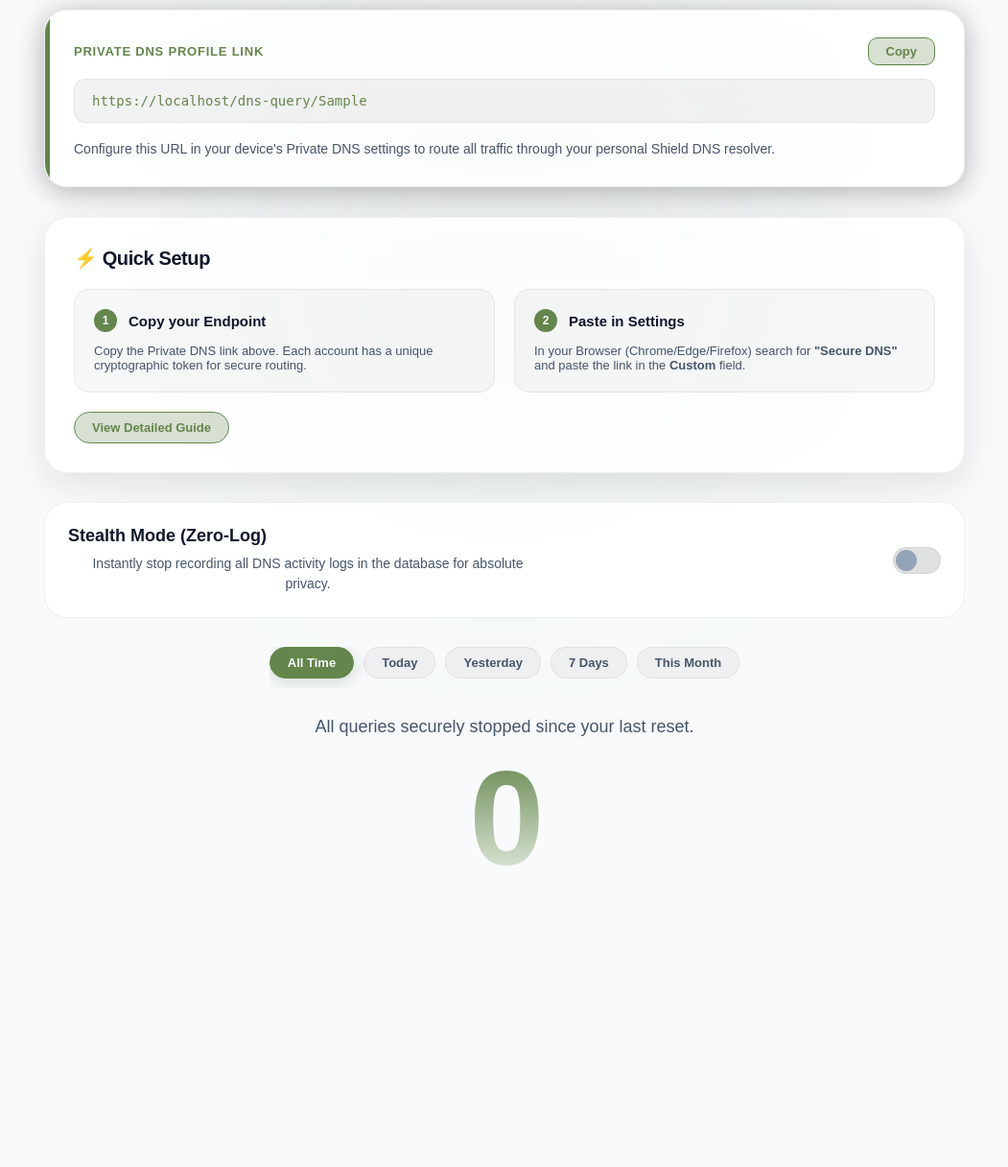
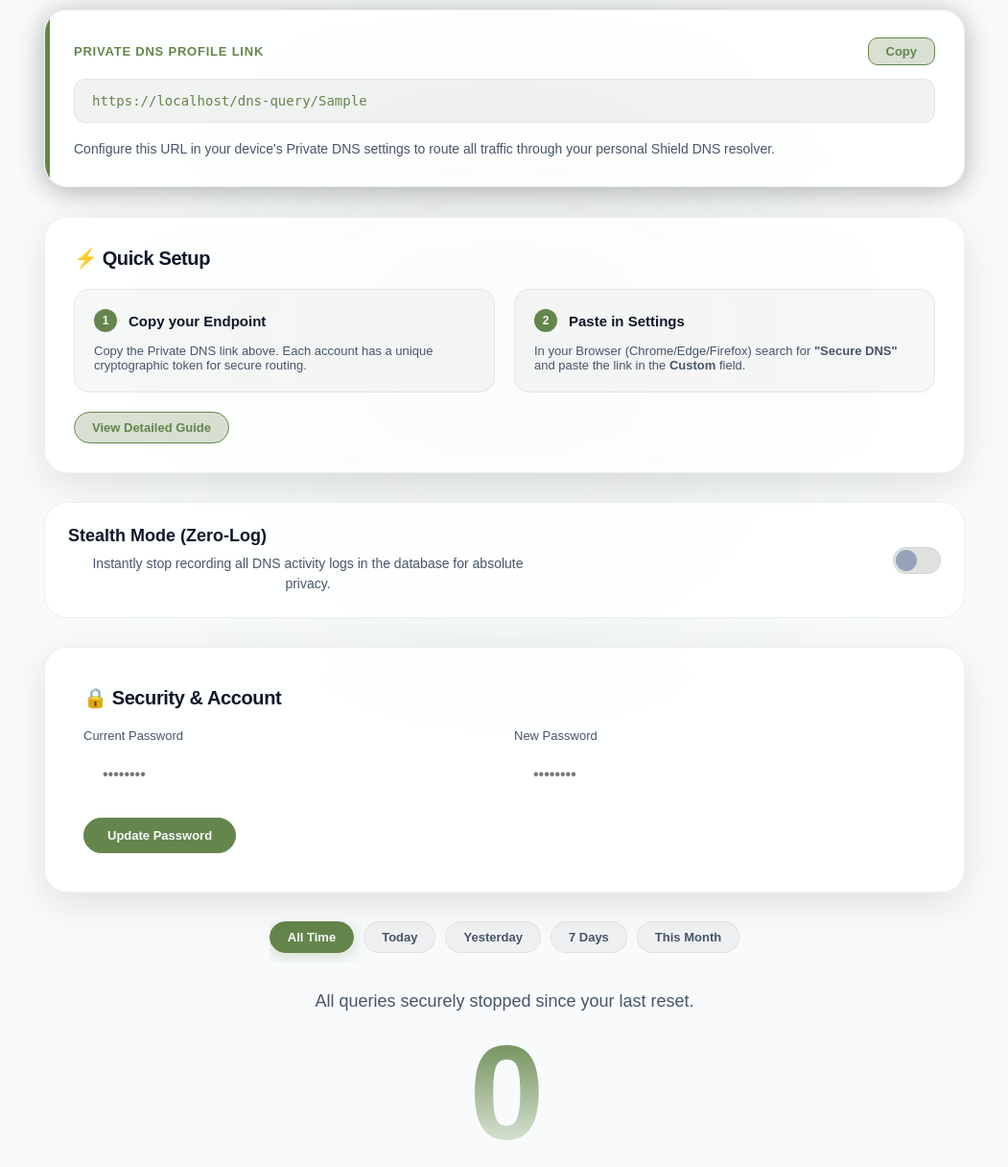
Before and after one commit to Rifchu/Shield-DNS, a Flask app: page / in a window 1280 px wide. Shown: the part 316-1532 px from the top of the page at 96% size, without its empty margins (114-1165 px from the left). Before the commit the page ends 1218 px from the top, so only its background shows below. Run offline with Flask 3, Linux system fonts and the light colour scheme; a user stored in the database is signed in; tables that the repository leaves empty hold one stand-in row (values such as "Sample post"); data that the repository does not hold is empty; some libraries are stand-ins or nearby versions; some web fonts are replaced.

Commit message:
Fix logging gap and add password reset feature

```diff
--- a/app.py
+++ b/app.py
@@ -333,8 +333,8 @@ def log_request_async(domain, action, user_id, qtype=1):
             is_postgres = 'POSTGRES_URL' in os.environ
             p_mark = "%s" if is_postgres else "?"
 
-            # 1. Update counters (Only for A records to avoid double counting A/AAAA)
-            if action == "BLOCKED" and qt == 1:
+            # 1. Update counters
+            if action == "BLOCKED":
                 c.execute(f"UPDATE users SET total_blocked = total_blocked + 1 WHERE id = {p_mark}", (uid,))
                 date_func = "CURRENT_DATE" if is_postgres else "date('now', 'localtime')"
                 if is_postgres:
@@ -342,10 +342,10 @@ def log_request_async(domain, action, user_id, qtype=1):
                 else:
                     c.execute(f"INSERT INTO blocked_daily (user_id, day, count) VALUES (?, {date_func}, 1) ON CONFLICT(user_id, day) DO UPDATE SET count = count + 1", (uid,))
 
-            # 2. Write log entry (if enabled - only write for blocked A-records to avoid A/AAAA duplication)
+            # 2. Write log entry (if enabled)
             c.execute(f"SELECT logging_enabled FROM users WHERE id = {p_mark}", (uid,))
             logging_row = fetch_one(c)
-            if logging_row and logging_row['logging_enabled'] and action == "BLOCKED" and qt == 1:
+            if logging_row and logging_row['logging_enabled'] and action == "BLOCKED":
                 enc_domain = encrypt_domain(domain, uid)
                 c.execute(f'INSERT INTO logs (user_id, domain, action) VALUES ({p_mark}, {p_mark}, {p_mark})', (uid, enc_domain, action))
 
@@ -605,6 +605,35 @@ def register():
 def logout():
     logout_user()
     return redirect(url_for('login'))
+
+@app.route('/api/user/password', methods=['POST'])
+@login_required
+def update_password():
+    data = request.json
+    old_pw = data.get('old_password')
+    new_pw = data.get('new_password')
+
+    if not new_pw or len(new_pw) < 6:
+        return jsonify({"status": "error", "message": "Password must be at least 6 characters."}), 400
+
+    conn = get_db_connection()
+    c = get_cursor(conn)
+    is_postgres = 'POSTGRES_URL' in os.environ
+    p_mark = "%s" if is_postgres else "?"
+
+    c.execute(f"SELECT password_hash FROM users WHERE id = {p_mark}", (current_user.id,))
+    row = fetch_one(c)
+
+    if not row or not check_password_hash(row['password_hash'], old_pw):
+        conn.close()
+        return jsonify({"status": "error", "message": "Incorrect current password."}), 400
+
+    new_hash = generate_password_hash(new_pw)
+    c.execute(f"UPDATE users SET password_hash = {p_mark} WHERE id = {p_mark}", (new_hash, current_user.id))
+    conn.commit()
+    conn.close()
+
+    return jsonify({"status": "success", "message": "Password updated successfully."})
 
 @app.route('/')
 @login_required
--- a/templates/index.html
+++ b/templates/index.html
@@ -732,6 +732,24 @@
                     </div>
                 </div>
 
+                <div class="card reveal" style="margin-top: 30px; text-align: left;">
+                    <h2 style="font-size: 20px; margin-bottom: 20px;">🔒 Security & Account</h2>
+                    <div style="display: grid; grid-template-columns: repeat(auto-fit, minmax(240px, 1fr)); gap: 20px;">
+                        <div>
+                            <label style="display: block; font-size: 13px; color: var(--text-secondary); margin-bottom: 8px;">Current Password</label>
+                            <input type="password" id="currentPassword" class="glass-input" placeholder="••••••••" style="width: 100%; box-sizing: border-box;">
+                        </div>
+                        <div>
+                            <label style="display: block; font-size: 13px; color: var(--text-secondary); margin-bottom: 8px;">New Password</label>
+                            <input type="password" id="newPassword" class="glass-input" placeholder="••••••••" style="width: 100%; box-sizing: border-box;">
+                        </div>
+                    </div>
+                    <div style="margin-top: 20px;">
+                        <button id="updatePwBtn" onclick="changePassword()" class="filter-btn" style="background: var(--accent); color: var(--bg-grad-1); border: 1px solid var(--accent); padding: 10px 24px;">Update Password</button>
+                        <span id="pwStatus" style="font-size: 13px; margin-left: 15px;"></span>
+                    </div>
+                </div>
+
                 <div class="time-filters">
                     <button class="filter-btn active" onclick="setPeriod('all', this)">All Time</button>
                     <button class="filter-btn" onclick="setPeriod('today', this)">Today</button>
@@ -1456,6 +1474,48 @@
             }
         }
 
+        async function changePassword() {
+            const oldPw = document.getElementById('currentPassword').value;
+            const newPw = document.getElementById('newPassword').value;
+            const btn = document.getElementById('updatePwBtn');
+            const status = document.getElementById('pwStatus');
+
+            if (!oldPw || !newPw) {
+                status.innerText = '❌ Fill all fields.';
+                status.style.color = '#f87171';
+                return;
+            }
+
+            btn.disabled = true;
+            status.innerText = 'Updating...';
+            status.style.color = 'var(--text-secondary)';
+
+            try {
+                const res = await fetch('/api/user/password', {
+                    method: 'POST',
+                    headers: { 'Content-Type': 'application/json' },
+                    body: JSON.stringify({ old_password: oldPw, new_password: newPw })
+                });
+                const data = await res.json();
+                if (data.status === 'success') {
+                    status.innerText = '✅ Success!';
+                    status.style.color = '#4ade80';
+                    document.getElementById('currentPassword').value = '';
+                    document.getElementById('newPassword').value = '';
+                    setTimeout(() => status.innerText = '', 3000);
+                } else {
+                    status.innerText = '❌ ' + (data.message || 'Error');
+                    status.style.color = '#f87171';
+                }
+            } catch (e) {
+                console.error(e);
+                status.innerText = '❌ Connection error.';
+                status.style.color = '#f87171';
+            } finally {
+                btn.disabled = false;
+            }
+        }
+
     </script>
 </body>
 </html>
```
Also changed, not shown: dns_app.db (added).
